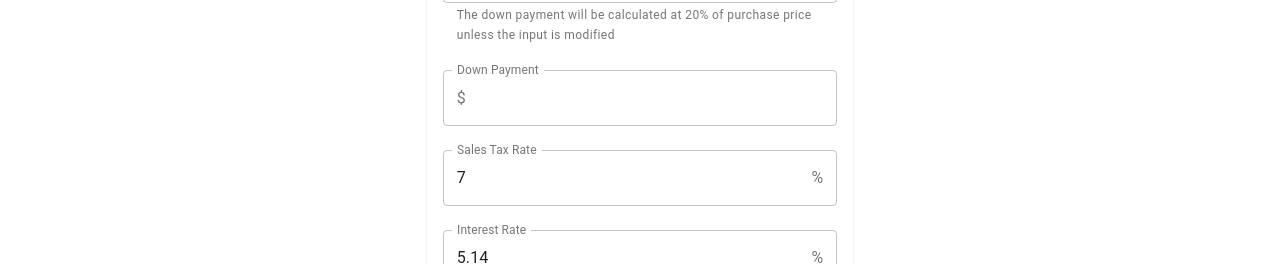
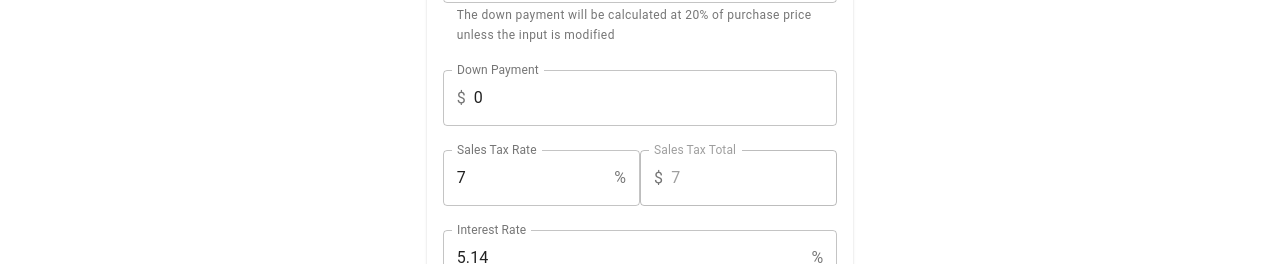
Before and after one commit to slinkardbrandon/carculator, a React (Create React App) app: page / in a window 1280 px wide. Shown: the part 271-535 px from the top of the page. Built offline with nearby package versions, Linux system fonts and the light colour scheme.

Commit message:
working on form

```diff
--- a/src/Calculator.ts
+++ b/src/Calculator.ts
@@ -1,23 +1,50 @@
 import math from 'mathjs';
 
+export interface ICalculatorConstructorParameters {
+  purchasePrice?: number;
+  salesTaxPercentage?: number;
+  interestRate?: number;
+  downPayment?: number;
+}
+
 export class Calculator {
-  public readonly salesTaxTotal: number = 0;
+  public readonly purchasePrice: number = 0;
+  public readonly salesTaxPercentage: number = 0;
+  public readonly interestRate: number = 0;
 
-  constructor(public purchasePrice: number = 0, public salesTaxPercentage: number = 0) {
+  public downPayment: number = 0;
+
+  constructor({
+    purchasePrice,
+    salesTaxPercentage,
+    interestRate,
+    downPayment,
+  }: ICalculatorConstructorParameters) {
+    this.purchasePrice = purchasePrice || 0;
+    this.salesTaxPercentage = salesTaxPercentage || 0;
+    this.interestRate = interestRate || 0;
+    this.downPayment = downPayment || 0;
+  }
+
+  public calculateSalesTaxTotal(): number {
     // Sales Tax Total is (PurchasePrice * the decimal conversion of sales tax percentage)
-    this.salesTaxTotal = math.multiply(purchasePrice, math.divide(salesTaxPercentage, 100));
+    return math.multiply(this.purchasePrice, math.divide(this.salesTaxPercentage, 100));
   }
 
   public calculateDownPayment(): number {
-    return 0;
+    return math.multiply(this.purchasePrice, 0.2);
   }
 
   public calculateMonthlyPayment(): number {
     // =(( Total Price - Down Payment) * Monthly Interest Rate * (1 + Monthly Interest  Rate)^ Term) / ((1 + Monthly Interest Rate)^Term - 1)
-    const amountToBorrow = math.subtract(this.purchasePrice, this.salesTaxPercentage);
+    const amountToBorrow = math.subtract(this.purchasePrice, this.downPayment);
 
-    console.log(amountToBorrow);
+    console.log(`${this.purchasePrice} - ${this.downPayment} =`, amountToBorrow);
 
     return 0;
   }
+
+  public calculateMonthlyInterestRate(): number {
+    return 0;
+  }
 }
--- a/src/components/TextField.tsx
+++ b/src/components/TextField.tsx
@@ -1,14 +1,15 @@
-import React from "react";
-import { TextField as MuiTextField, InputAdornment } from "@material-ui/core";
+import React from 'react';
+import { TextField as MuiTextField, InputAdornment } from '@material-ui/core';
 
 interface ITextFieldProps {
   label: string;
   value: string | number;
   endAdornment?: string;
   startAdornment?: string;
-  onChange: (e: any) => void;
-  type?: "text" | "number";
+  onChange?: (e: any) => void;
+  type?: 'text' | 'number';
   helperText?: string;
+  disabled?: boolean;
 }
 
 export const TextField = ({
@@ -18,11 +19,13 @@ export const TextField = ({
   startAdornment,
   onChange,
   type,
-  helperText
+  helperText,
+  disabled,
 }: ITextFieldProps) => {
   return (
     <MuiTextField
       fullWidth
+      disabled={disabled}
       label={label}
       value={value}
       onChange={onChange}
@@ -40,7 +43,7 @@ export const TextField = ({
           <InputAdornment position="start">{startAdornment}</InputAdornment>
         ) : (
           undefined
-        )
+        ),
       }}
     />
   );
--- a/src/pages/Home.tsx
+++ b/src/pages/Home.tsx
@@ -14,34 +14,7 @@ import { Select } from '../components/Select';
 import { TextField } from '../components/TextField';
 import { Calculator } from '../Calculator';
 
-const useStyles = makeStyles(theme => ({
-  container: {
-    display: 'flex',
-    flexWrap: 'wrap',
-    marginTop: theme.spacing(2),
-    marginBottom: theme.spacing(2),
-  },
-  form: {
-    display: 'flex',
-    flexDirection: 'column',
-    width: '100%',
-    padding: theme.spacing(2),
-  },
-  title: {
-    textAlign: 'center',
-    paddingTop: theme.spacing(5),
-    paddingBottom: theme.spacing(3),
-  },
-  calculations: {
-    paddingTop: theme.spacing(1),
-    marginBottom: theme.spacing(1),
-  },
-  salesTaxTotal: {
-    paddingLeft: theme.spacing(2),
-  },
-}));
-
-export const Home = (props: any) => {
+export const Home = () => {
   const [modifiedDownPayment, setModifiedDownPayment] = useState(false);
   const [purchasePrice, setPurchasePrice] = useState();
   const [downPayment, setDownPayment] = useState();
@@ -51,16 +24,17 @@ export const Home = (props: any) => {
   const [monthlyExpenseCost, setMonthlyExpenseCost] = useState(0);
   const [salesTaxTotal, setSalesTaxTotal] = useState(0);
   const [cashDownTotal, setCashDownTotal] = useState(0);
+  const [monthlyPayment, setMonthlyPayment] = useState(0);
 
-  const calculator = new Calculator(purchasePrice, salesTaxPercentage);
+  const calculator = new Calculator({ purchasePrice, salesTaxPercentage });
 
   useEffect(() => {
-    setSalesTaxTotal(calculator.salesTaxTotal);
+    setSalesTaxTotal(calculator.calculateSalesTaxTotal());
   }, [purchasePrice, salesTaxPercentage]);
 
   useEffect(() => {
     if (!modifiedDownPayment) {
-      setDownPayment((purchasePrice / 100) * 20);
+      setDownPayment(calculator.calculateDownPayment());
     }
   }, [purchasePrice]);
 
@@ -70,7 +44,10 @@ export const Home = (props: any) => {
     }
   }, [downPayment, salesTaxTotal]);
 
-  useEffect(() => {}, []);
+  // Where the magic happens
+  useEffect(() => {
+    setMonthlyPayment(calculator.calculateMonthlyPayment());
+  }, [purchasePrice, downPayment, salesTaxPercentage, interestRate, loanTerm, monthlyExpenseCost]);
 
   const handlePurchasePriceChange = (e: any) => setPurchasePrice(e.target.value);
   const handleDownPaymentChange = (e: any) => {
@@ -118,13 +95,22 @@ export const Home = (props: any) => {
                   />
 
                   <Grid container>
-                    <Grid item xs={12}>
+                    <Grid item xs={6}>
                       <TextField
                         label="Sales Tax Rate"
                         value={salesTaxPercentage}
                         onChange={handleSalesTaxChange}
                         type="number"
                         endAdornment="%"
+                      />
+                    </Grid>
+                    <Grid item xs={6}>
+                      <TextField
+                        startAdornment="$"
+                        disabled
+                        label="Sales Tax Total"
+                        value={salesTaxPercentage}
+                        type="number"
                       />
                     </Grid>
                   </Grid>
@@ -172,7 +158,7 @@ export const Home = (props: any) => {
                     <TableBody>
                       <TableRow>
                         <TableCell>$ {cashDownTotal.toFixed(2)}</TableCell>
-                        <TableCell>$ {cashDownTotal.toFixed(2)}</TableCell>
+                        <TableCell>$ {monthlyPayment.toFixed(2)}</TableCell>
                       </TableRow>
                     </TableBody>
                   </Table>
@@ -185,3 +171,30 @@ export const Home = (props: any) => {
     </>
   );
 };
+
+const useStyles = makeStyles(theme => ({
+  container: {
+    display: 'flex',
+    flexWrap: 'wrap',
+    marginTop: theme.spacing(2),
+    marginBottom: theme.spacing(2),
+  },
+  form: {
+    display: 'flex',
+    flexDirection: 'column',
+    width: '100%',
+    padding: theme.spacing(2),
+  },
+  title: {
+    textAlign: 'center',
+    paddingTop: theme.spacing(5),
+    paddingBottom: theme.spacing(3),
+  },
+  calculations: {
+    paddingTop: theme.spacing(1),
+    marginBottom: theme.spacing(1),
+  },
+  salesTaxTotal: {
+    paddingLeft: theme.spacing(2),
+  },
+}));
```
